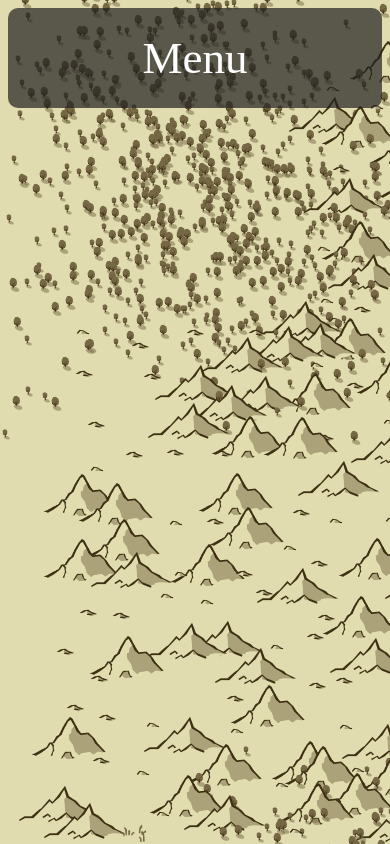
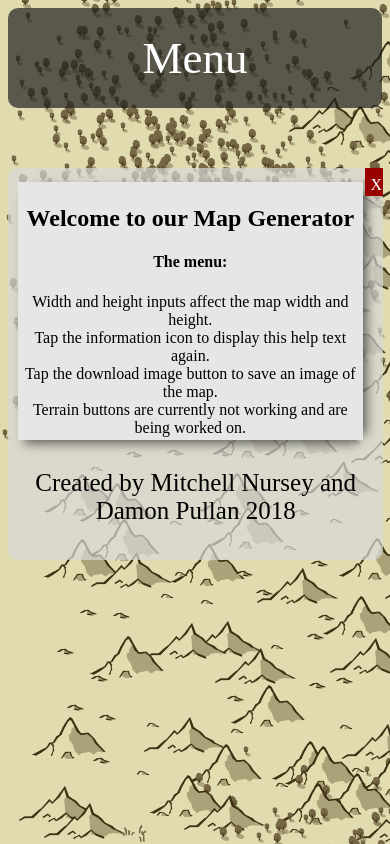
Before and after one commit to mnursey/OnlineMapGenerator, a plain HTML site: page index.html in a window 390 px wide. Drawn offline with Linux system fonts and the light colour scheme; a web font is replaced by a local one.

Commit message:
Fixed the instructions page on mobile and fixed mobile menu issues

```diff
--- a/index.html
+++ b/index.html
@@ -21,7 +21,7 @@
         <label for="wName"> Map width: </label>
         <input type="text" id="wName" name="cWidth" value=""><br>
       </form>
-          <label class="container">Mountains
+          <label class="container">Mountain
             <input type="checkbox" checked="checked">
             <span class="checkmark"></span>
           </label>
@@ -40,7 +40,7 @@
             <input type="checkbox" checked="checked">
             <span class="checkmark"></span>
           </label>
-        <a onclick="instructionReveal()">
+        <a  onclick="instructionReveal()" class="instructionBtn">
           <img src="informationSign.png" width="40px" height="40px"/>
         </a>
         <a id="downloadbtn" download="map.png" crossorigin>Download as image</a>
@@ -68,7 +68,7 @@
       <button type="button" onclick="instructionReveal()" id="Xbtn" name="Xbtn"> X </button>
     </div>
     <div class="infoDiv">
-      <h2>Welcome to the kingdom!</h2>
+      <h2>Welcome to our Map Generator</h2>
       <h3 id="infoP">
         Instructions:
       </h3>
@@ -87,6 +87,18 @@
       <h4> The zoom buttons: </h4>
           Click on the "+" or "-" in the bottom right corner to zoom in and out of the map.
     </div>
+    <div class="infoMobile">
+      <h2>Welcome to our Map Generator</h2>
+      <h4>The menu: </h4>
+          Width and height inputs affect the map width and height.
+          <br>
+          Tap the information icon to display this help text again.
+          <br>
+          Tap the download image button to save an image of the map.
+          <br>
+          Terrain buttons are currently not working and are being worked on.
+      <br>
+    </div>
     <div class="createdBy">
       <p id="createdBy">Created by Mitchell Nursey and Damon Pullan 2018</p>
     </div>
--- a/smallscreen.css
+++ b/smallscreen.css
@@ -1,5 +1,59 @@
 html {
   background-color: #e0dcaf;
+}
+.infoDiv {
+  display: none;
+}
+.infoMobile {
+  background-color: #e6e6e6;
+  display: inline-block;
+  text-align: center;
+  margin: 0 auto;
+  margin-top: 1%;
+  margin-bottom: 1%;
+  padding: 1%;
+  width: 95%;
+  float: left;
+  box-shadow: 0px 10px 10px -6px rgba(0,0,0,0.5),
+		          10px 0px 10px -6px rgba(0,0,0,0.5);
+}
+.exitBtn {
+  position: absolute;
+  top: 0;
+  right: 0;
+  text-align: center;
+  width: 5%;
+  background-color: #990000;
+  font-family: 'Amita';font-size: 25px;
+}
+.exitBtn:hover {
+  background-color: #b30000;
+}
+.instructions {
+  background-color: rgba(217, 217, 217, 0.7);
+  padding: 10px;
+  display: none;
+  position: relative;
+  margin: auto;
+  border-radius: 10px;
+  width: 95%;
+  min-width: 100px;
+  z-index: 4;
+}
+#infoP {
+  color: black;
+}
+#createdBy {
+  text-align: center;
+  color: black;
+  font-family: 'Amita';font-size: 25px;
+}
+.createdBy {
+  display: inline-block;
+  width: 100%;
+  text-align: center;
+  color: grey;
+  font-family: 'Amita';font-size: 25px;
 }
 input[type=text], select {
   width: 100%;
@@ -11,7 +65,15 @@ input[type=text], select {
 }
 label {
   color: white;
-  font-family: 'Amita';font-size: 16px;
+  font-family: 'Amita';font-size: 30px;
+}
+#hName {
+  width: 50%;
+  font-size: 25px;
+}
+#wName {
+  width: 50%;
+  font-size: 25px;
 }
 a {
   color: white;
--- a/style.css
+++ b/style.css
@@ -1,5 +1,8 @@
 html {
   background-color: #e0dcaf;
+}
+.infoMobile {
+  display: none;
 }
 .exitBtn {
   position: absolute;
```
